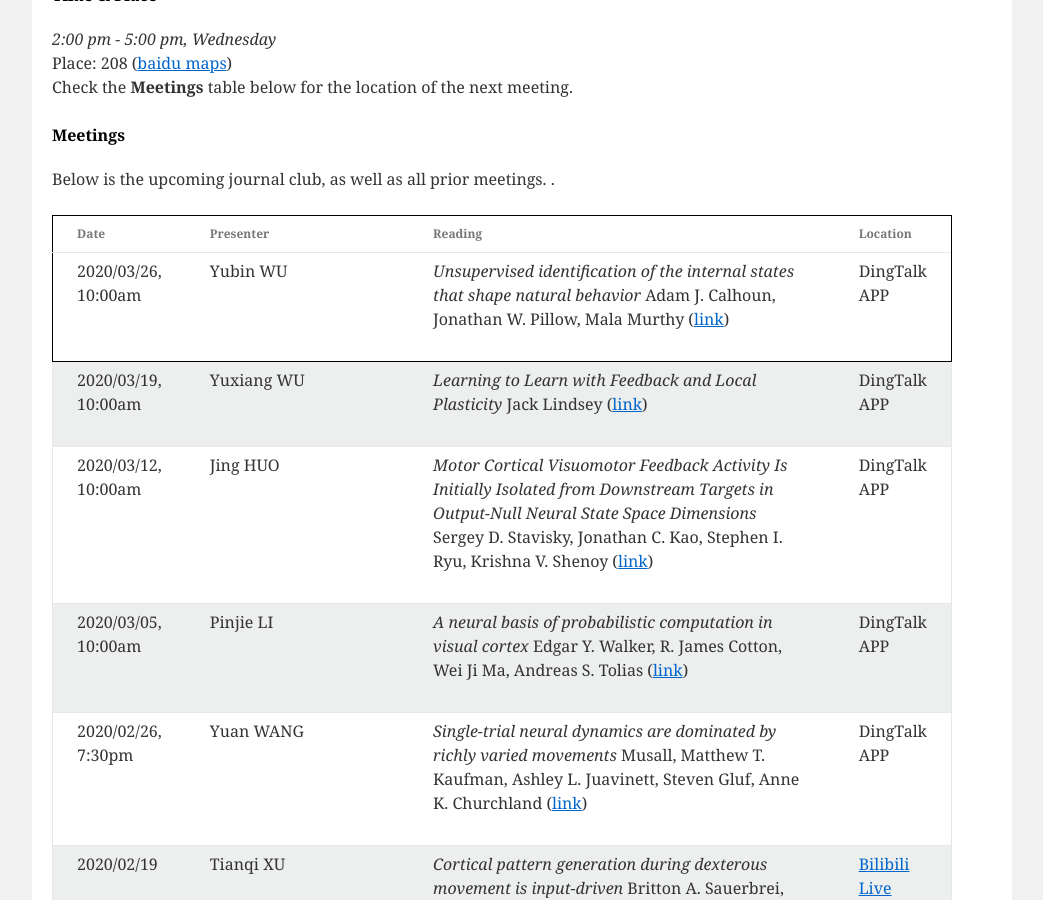
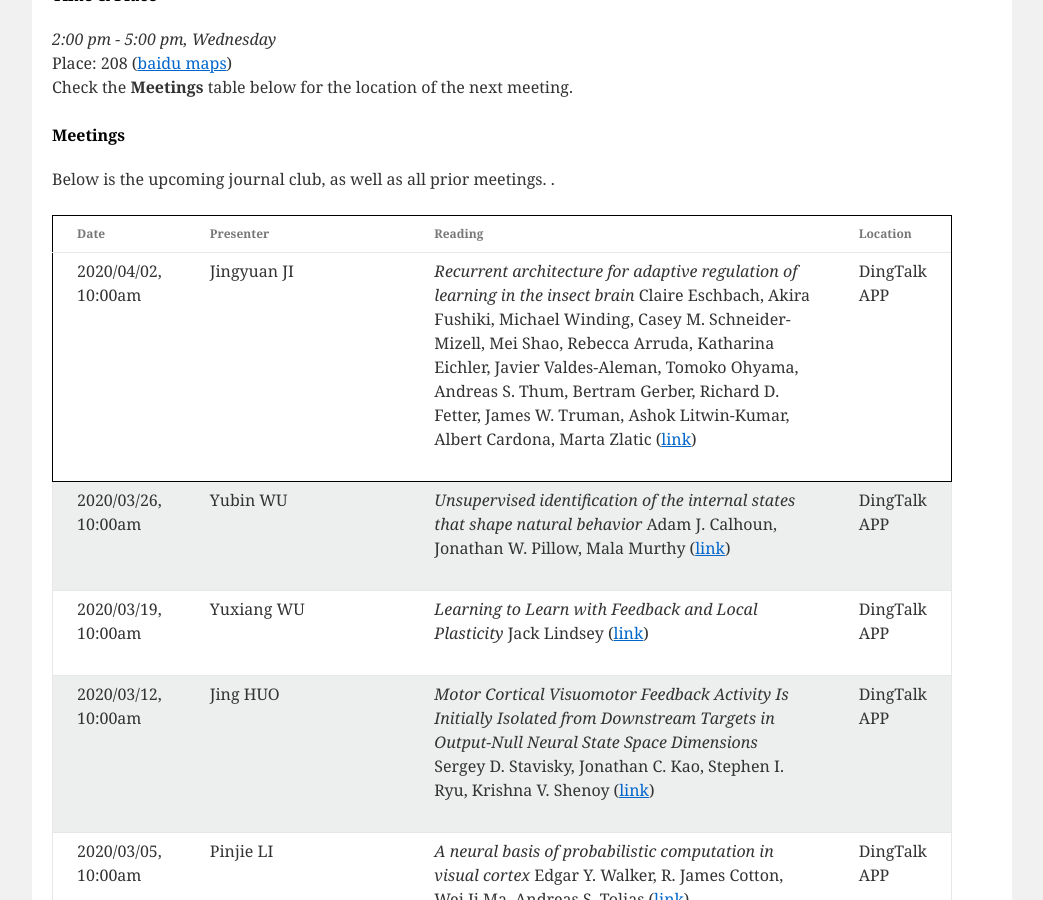
Before and after one commit to CNeuroUSTC/CNeuroUSTC.github.io, a Jekyll site: the page built from index.html, in a window 1280 px wide and 900 px high, scrolled down 739 px. Shown: the whole window, without its empty margins (118-1161 px from the left). Built offline with Jekyll 4.4.1, drawn with Linux system fonts in a browser that asks for light colours.

Commit message:
2020/04/02, 10:00am

```diff
--- a/_data/meeting_info.yml
+++ b/_data/meeting_info.yml
@@ -1,3 +1,11 @@
+- presenter: Jingyuan JI
+  date: 2020/04/02, 10:00am
+  paper: "Recurrent architecture for adaptive regulation of learning in the insect brain"
+  url: "https://www.nature.com/articles/s41593-020-0607-9"
+  pdf: "None"
+  authors: "Claire Eschbach, Akira Fushiki, Michael Winding, Casey M. Schneider-Mizell, Mei Shao, Rebecca Arruda, Katharina Eichler, Javier Valdes-Aleman, Tomoko Ohyama, Andreas S. Thum, Bertram Gerber, Richard D. Fetter, James W. Truman, Ashok Litwin-Kumar, Albert Cardona, Marta Zlatic"
+  location: DingTalk APP
+
 - presenter: Yubin WU
   date: 2020/03/26, 10:00am
   paper: "Unsupervised identification of the internal states that shape natural behavior"
```
